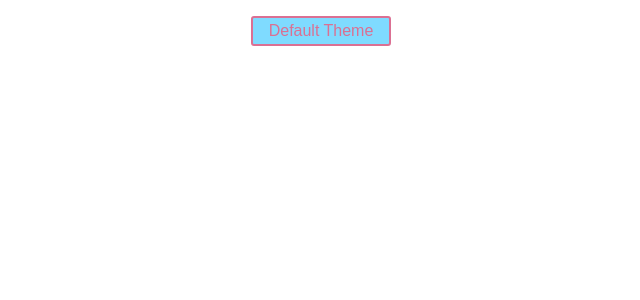
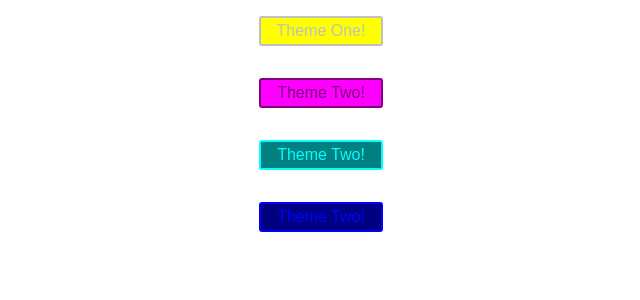
Before and after one commit to AudreyFelicio/Experimental, a React (Create React App) app: page / in a window 1280 px wide. Shown: the top 300 px of the page, without its empty margins (319-959 px from the left). Built offline with nearby package versions, Linux system fonts and the light colour scheme.

Commit message:
Made some buttons using ThemeProvider

```diff
--- a/src/App.js
+++ b/src/App.js
@@ -1,17 +1,34 @@
 import React from 'react';
 import styled, {ThemeProvider} from 'styled-components';
 import './App.css';
-import { Button1, theme } from './Components/Button.js';
-
+import Button1 from './Components/Button.js';
+import {theme1,theme2,theme3,theme4} from './Components/ButtonThemes.js'
 
 
 function App() {
   return (
-    <ThemeProvider theme={theme}>
-      <div className="App">
-        <Button1>Default Theme</Button1>
-      </div>
-    </ThemeProvider>
+    <div className="buttons-container">
+      <ThemeProvider theme={theme1}>
+        <div className="App">
+          <Button1>Theme One!</Button1>
+        </div>
+      </ThemeProvider>
+      <ThemeProvider theme={theme2}>
+        <div className="App">
+          <Button1>Theme Two!</Button1>
+        </div>
+      </ThemeProvider>
+      <ThemeProvider theme={theme3}>
+        <div className="App">
+          <Button1>Theme Two!</Button1>
+        </div>
+      </ThemeProvider>
+      <ThemeProvider theme={theme4}>
+        <div className="App">
+          <Button1>Theme Two!</Button1>
+        </div>
+      </ThemeProvider>
+    </div>
   );
 }
 
--- a/src/Components/Button.js
+++ b/src/Components/Button.js
@@ -2,17 +2,12 @@ import React, { Component } from 'react';
 import styled from 'styled-components';
 
 
-const theme = {
-	color: 'palevioletred',
-	primary: 'pink',
-	secondary: '#7fdbff'
-}
 const Button1 = styled.button`
 	font-family: sans-serif;
 	font-size: 1em;
 	margin: 1em;
 	color: ${props => props.theme.color};
-	background: ${props => props.theme.secondary};
+	background: ${props => props.theme.background};
 	border: 2px solid ${props => props.theme.color};
 	border-radius: 3px;
 	padding: 0.25em 1em;
@@ -21,7 +16,4 @@ const Button1 = styled.button`
 	}
 `;
 
-export {
-	Button1,
-	theme,
-}
+export default Button1;
--- /dev/null
+++ b/src/Components/ButtonThemes.js
@@ -0,0 +1,23 @@
+const theme1 = {
+    color: 'silver',
+    background: 'yellow'
+}
+const theme2 = {
+    color: 'purple',
+    background: 'fuchsia'
+}
+const theme3 = {
+    color: 'aqua',
+    background: 'teal'
+}
+const theme4 = {
+    color: 'blue',
+    background: 'navy'
+}
+
+export {
+    theme1,
+    theme2,
+    theme3,
+    theme4
+}
```
